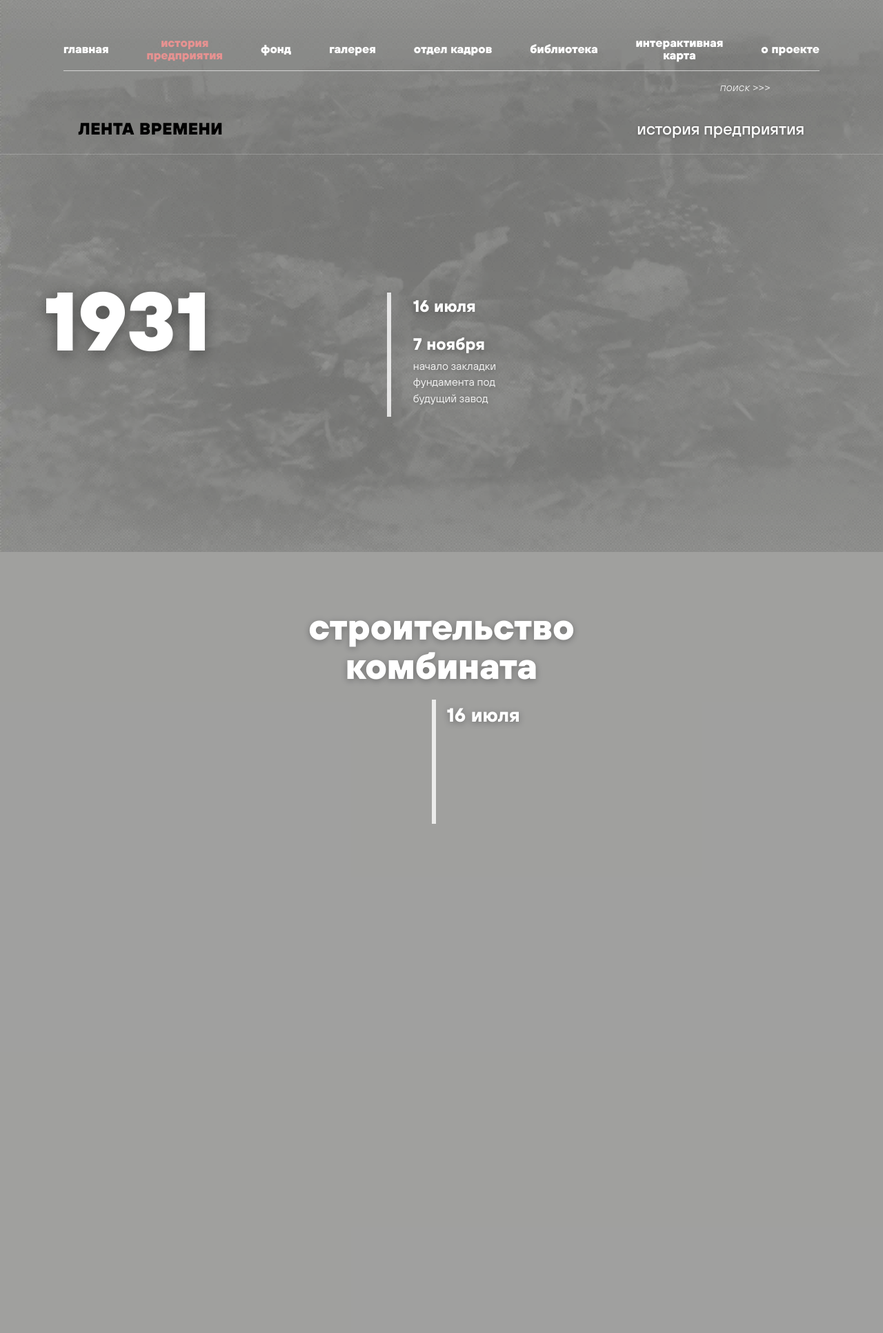
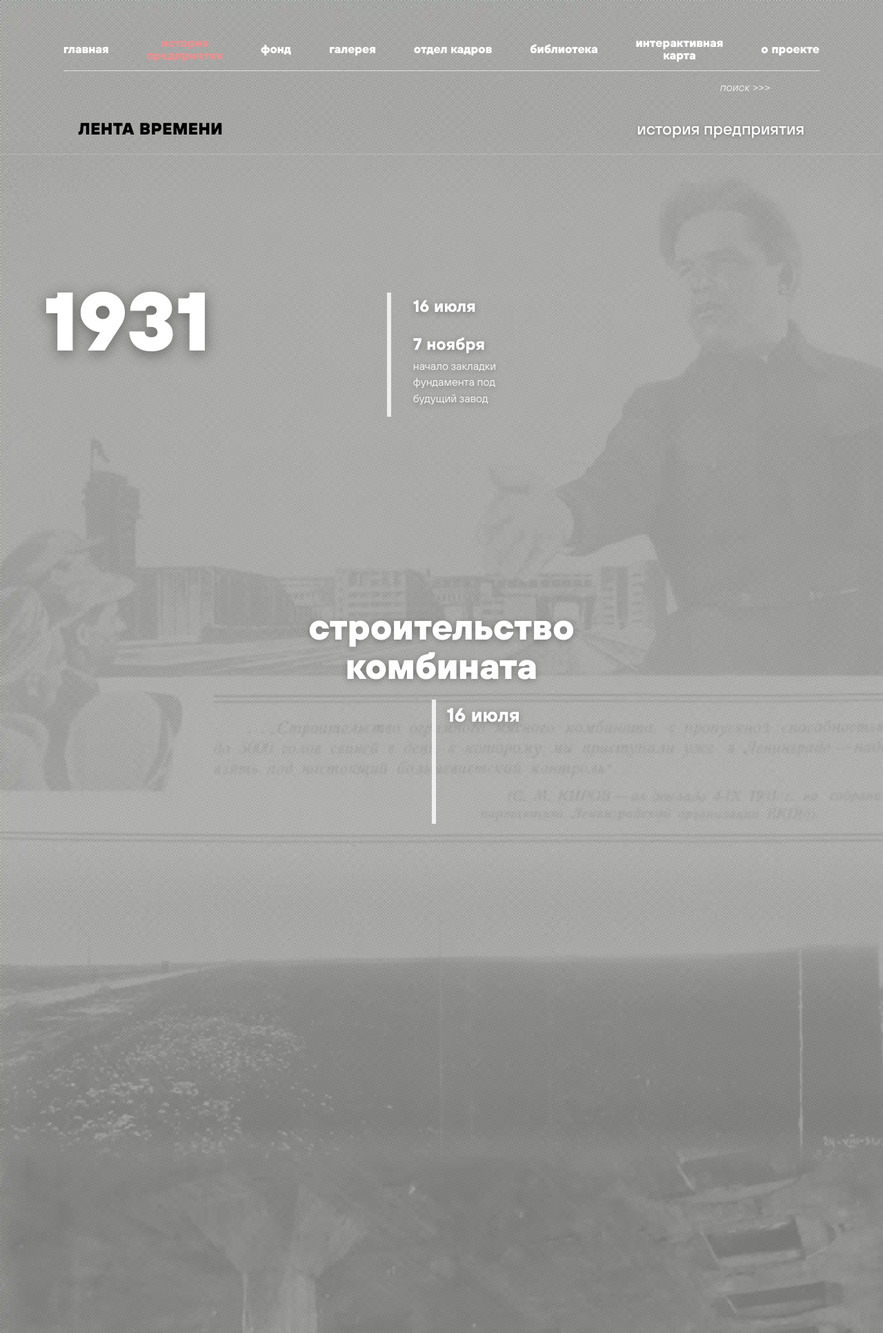
Before and after one commit to Ad1CS/Museum-website-white, a Django app: page /history/ in a window 1280 px wide. Shown: the top 1932 px of the page at 69% size. Run offline with Django 5.2, Linux system fonts and the light colour scheme; data comes from the database, SQL or seed files in the repository.

Commit message:
Make history background scroll with page

```diff
--- a/templates/history/timeline.html
+++ b/templates/history/timeline.html
@@ -28,7 +28,7 @@
 <link rel="preload" href="{% static 'img/historyPageBG.webp' %}?v=1" as="image" type="image/webp" fetchpriority="high">
 <style>
 .history-page-shell { position:relative; overflow:hidden; background:#777775; }
-.history-page-bg { position:fixed; inset:0; z-index:0; background:url('{% static 'img/historyPageBG.webp' %}?v=1') center center / cover no-repeat; pointer-events:none; }
+.history-page-bg { position:absolute; inset:0; z-index:0; background:url('{% static 'img/historyPageBG.webp' %}?v=1') center top / cover no-repeat; pointer-events:none; }
 .history-page-shell #header,
 .history-page-shell #main-content,
 .history-page-shell .tl-first-section { position:relative; z-index:2; }
```
